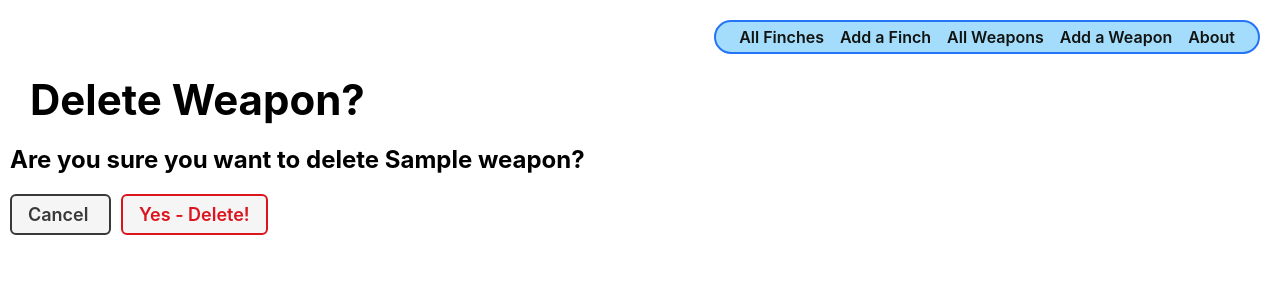
After one commit to Reizor-75/finch-collector, a Django app: page /weapons/1/delete/ in a window 1280 px wide. The commit adds this page. Shown: the top 300 px of the page. Run offline with Django 4.2, Linux system fonts and the light colour scheme; tables that the repository leaves empty hold one stand-in row (values such as "Sample post").

Commit message:
create edit, delete, and confirm delete view and template

```diff
--- /dev/null
+++ b/main_app/templates/main_app/weapon_confirm_delete.html
@@ -0,0 +1,22 @@
+{% extends 'base.html' %}
+{% load static %}
+
+{% block content %}
+
+<div class="page-header">
+  <h1>Delete Weapon?</h1>
+</div>
+<h2>Are you sure you want to delete {{ object.name }}?</h2>
+
+<form action="" method="post" class="form">
+  {% csrf_token %}
+  <a
+    href="{% url 'weapon-detail' weapon.id %}"
+    class="btn secondary"
+  >
+    Cancel
+  </a>
+  <button type="submit" class="btn danger">Yes - Delete!</button>
+</form>
+
+{% endblock %}
--- a/main_app/templates/main_app/weapon_detail.html
+++ b/main_app/templates/main_app/weapon_detail.html
@@ -18,7 +18,8 @@
     <p>A {{ weapon.color }} toy</p>
   </div>
 </div>
-{% comment %} <a href="{% url 'weapon-update' weapon.id %}" class="btn warn">Edit</a>
-<a href="{% url 'weapon-delete' weapon.id %}" class="btn danger">Delete</a> {% endcomment %}
+
+<a href="{% url 'weapon-update' weapon.id %}" class="btn warn">Edit</a>
+<a href="{% url 'weapon-delete' weapon.id %}" class="btn danger">Delete</a>
 
 {% endblock %}
--- a/main_app/urls.py
+++ b/main_app/urls.py
@@ -14,4 +14,6 @@ urlpatterns = [
   path('weapons/create/', views.WeaponCreate.as_view(), name='weapon-create'),
   path('weapons/<int:pk>/', views.WeaponDetail.as_view(), name='weapon-detail'),
   path('weapons/', views.WeaponList.as_view(), name='weapon-index'),
+  path('weapons/<int:pk>/update/', views.WeaponUpdate.as_view(), name='weapon-update'),
+  path('weapons/<int:pk>/delete/', views.WeaponDelete.as_view(), name='weapon-delete'),
 ]
--- a/main_app/views.py
+++ b/main_app/views.py
@@ -67,3 +67,11 @@ class WeaponList(ListView):
 
 class WeaponDetail(DetailView):
   model = Weapon
+
+class WeaponUpdate(UpdateView):
+  model = Weapon
+  fields = ['name', 'color']
+
+class WeaponDelete(DeleteView):
+  model = Weapon
+  success_url = '/weapons/'
```
